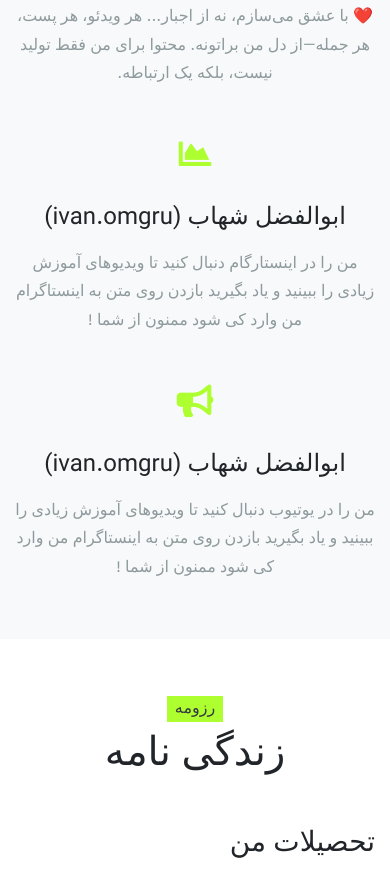
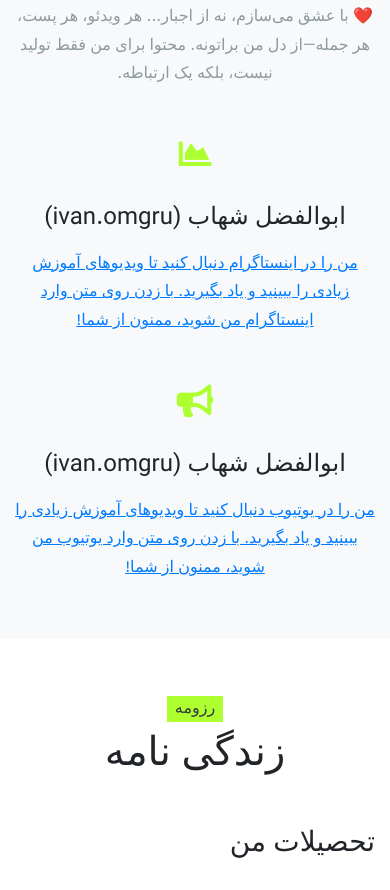
Before and after one commit to ivanomgru/ivan_omgru, a plain HTML site: page index.html in a window 390 px wide. Shown: the part 4505-5395 px from the top of the page. Drawn offline with Linux system fonts and the light colour scheme.

Commit message:
Update index.html
Make only the description text clickable in social cards

- Wrapped only the paragraph text inside <a> tags
- Title and icon are no longer clickable
- Added underline and standard blue color for links
- Improves user experience by making click target clear

```diff
--- a/index.html
+++ b/index.html
@@ -163,9 +163,9 @@
               <li class="nav-item"><a class="nav-link smooth-scroll" href="#about">درباره من</a></li>
               <li class="nav-item"><a class="nav-link smooth-scroll" href="#services">خدمات</a></li>
               <li class="nav-item"><a class="nav-link smooth-scroll" href="#resume">رزومه</a></li>
-              <li class="nav-item"><a class="nav-link smooth-scroll" href="#portfolio">نمونه کار ها</a></li>
+              <li class="nav-item"><a class="nav-link smooth-scroll" href="#portfolio">نمونه اموزش ها</a></li>
               <li class="nav-item"><a class="nav-link smooth-scroll" href="#faq">سوالات متداول</a></li>
-              <li class="nav-item"><a class="nav-link smooth-scroll" href="#testimonial">مشتریان</a></li>
+              <li class="nav-item"><a class="nav-link smooth-scroll" href="#testimonial">مشترکان</a></li>
               <li class="nav-item"><a class="nav-link smooth-scroll" href="#contact">تماس با من</a></li>
             <li class="nav-item">
             <a href="https://www.instagram.com/ivan.omgru/" target="_blank">آموزش زبان روسی</a></li>
@@ -395,18 +395,25 @@
           </div>
 		</div>
         <div class="col-sm-6 col-lg-4 mt-5 wow fadeInUp">
-            <a href="https://www.instagram.com/ivan.omgru/" target="_blank" rel="noopener noreferrer" style="text-decoration: none; color: inherit;"></a>
-            <div class="featured-box text-center px-md-4">
-              <div class="featured-box-icon text-primary text-13"> <i class="fas fa-chart-area"></i> </div>
+          <div class="featured-box text-center px-md-4">
+            <div class="featured-box-icon text-primary text-13"> <i class="fas fa-chart-area"></i>
+            </div>
             <h3 class="text-6 font-weight-500 mb-3">ابوالفضل شهاب (ivan.omgru)</h3>
-            <p class="text-muted mb-0">من را در اینستارگام دنبال کنید تا ویدیوهای آموزش زیادی را ببینید و یاد بگیرید بازدن روی متن به اینستاگرام من وارد کی شود ممنون از شما !</p></div>
+            <p class="text-muted mb-0">
+            <a href="https://www.instagram.com/ivan.omgru/" target="_blank" rel="noopener noreferrer" style="text-decoration: underline; color: #007bff;">
+            من را در اینستاگرام دنبال کنید تا ویدیوهای آموزش زیادی را ببینید و یاد بگیرید. با زدن روی متن وارد اینستاگرام من شوید، ممنون از شما!</a>
+            </p>
+          </div>
+        </div>
+        <div class="col-sm-6 col-lg-4 mt-5 wow fadeInUp">
+          <div class="featured-box text-center px-md-4">
+            <div class="featured-box-icon text-primary text-13"> <i class="fas fa-bullhorn"></i>
             </div>
-        <div class="col-sm-6 col-lg-4 mt-5 wow fadeInUp">
-          <a href="https://youtube.com/@ivan.omgruss?si=CU9CiRt63reJO0K9" target="_blank" rel="noopener noreferrer" style="text-decoration: none; color: inherit;"></a>
-          <div class="featured-box text-center px-md-4">
-            <div class="featured-box-icon text-primary text-13"> <i class="fas fa-bullhorn"></i> </div>
             <h3 class="text-6 font-weight-500 mb-3">ابوالفضل شهاب (ivan.omgru)</h3>
-            <p class="text-muted mb-0">من را در یوتیوب دنبال کنید تا ویدیوهای آموزش زیادی را ببینید و یاد بگیرید بازدن روی متن به اینستاگرام من وارد کی شود ممنون از شما !</p></div>
+            <p class="text-muted mb-0">
+            <a href="https://youtube.com/@ivan.omgruss?si=CU9CiRt63reJO0K9" target="_blank" rel="noopener noreferrer" style="text-decoration: underline; color: #007bff;">
+            من را در یوتیوب دنبال کنید تا ویدیوهای آموزش زیادی را ببینید و یاد بگیرید. با زدن روی متن وارد یوتیوب من شوید، ممنون از شما!</a>
+            </p>
           </div>
         </div>
       </div>
```
